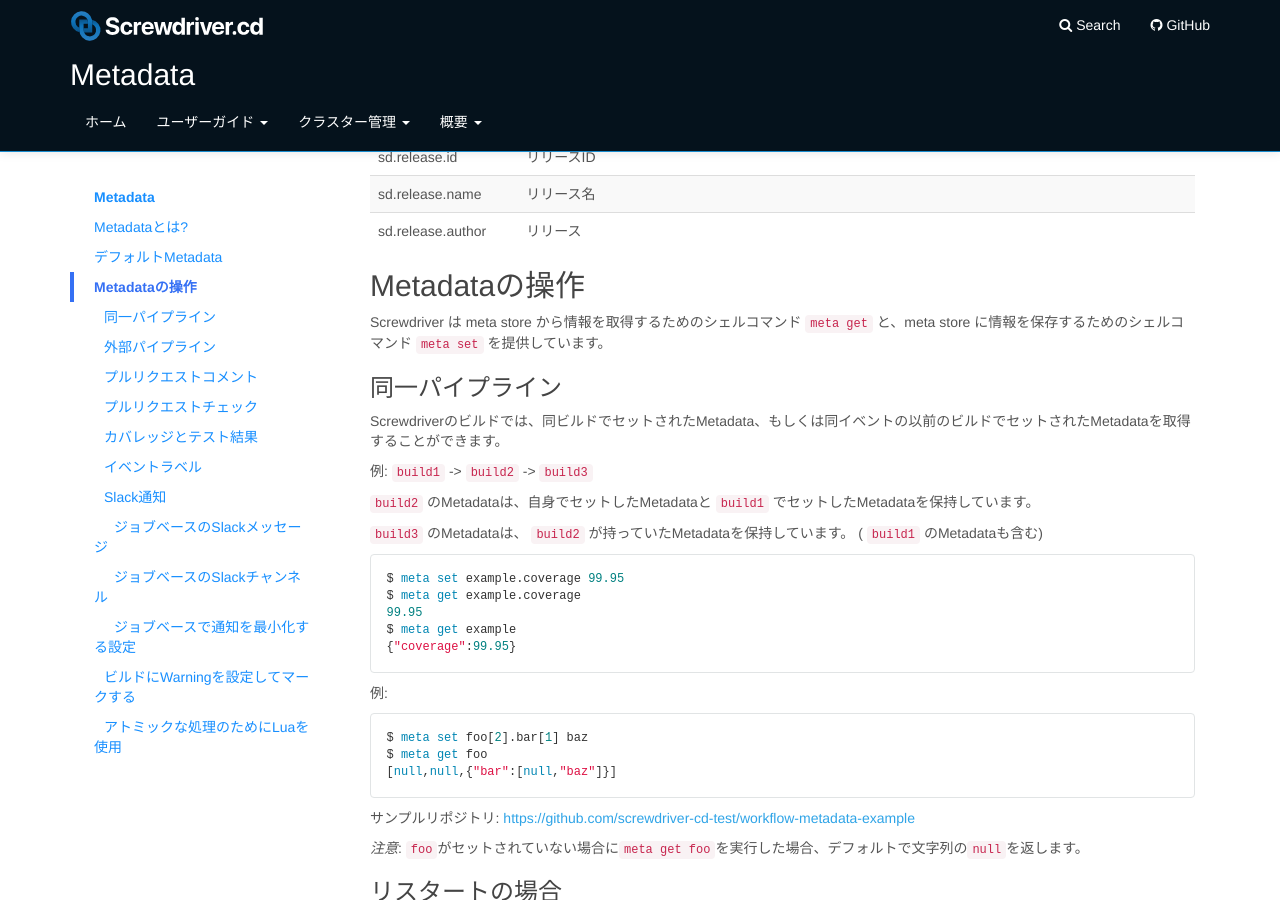
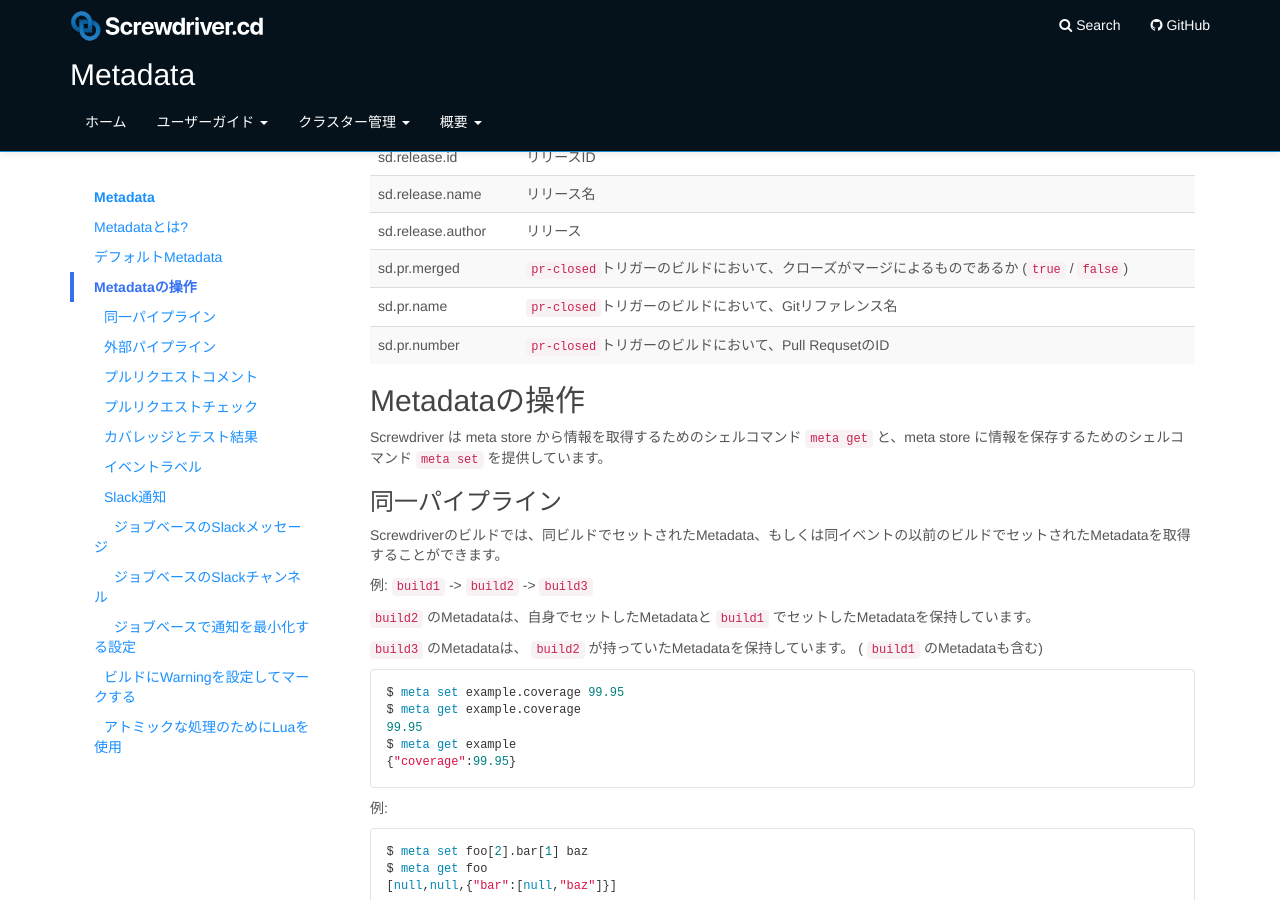
Before and after one commit to screwdriver-cd/guide, a Jekyll site: the page built from docs/ja/user-guide/metadata.md, in a window 1280 px wide and 900 px high, scrolled down 856 px. Built offline with Jekyll 4.4.1, drawn with Linux system fonts in a browser that asks for light colours.

Commit message:
fix: add description of metadata for the pr-closed trigger (#637)
Co-authored-by: y-oksaku <43719835+y-oksaku@users.noreply.github.com>

```diff
--- a/docs/ja/user-guide/metadata.md
+++ b/docs/ja/user-guide/metadata.md
@@ -78,6 +78,9 @@ Screwdriver.cdはデフォルトでMetadataに以下のキーを設定してい
 | sd.release.id       | リリースID　                                                                                                                  |
 | sd.release.name     | リリース名                                                                                                                    |
 | sd.release.author   | リリース                                                                                                                      |
+| sd.pr.merged        | `pr-closed`トリガーのビルドにおいて、クローズがマージによるものであるか (`true` / `false`)                                            |
+| sd.pr.name          | `pr-closed`トリガーのビルドにおいて、Gitリファレンス名                                                                             |
+| sd.pr.number        | `pr-closed`トリガーのビルドにおいて、Pull RequsetのID                                                                            |
 
 ## Metadataの操作
 
```
Also changed, not shown: docs/user-guide/metadata.md (+3 -0 lines).
